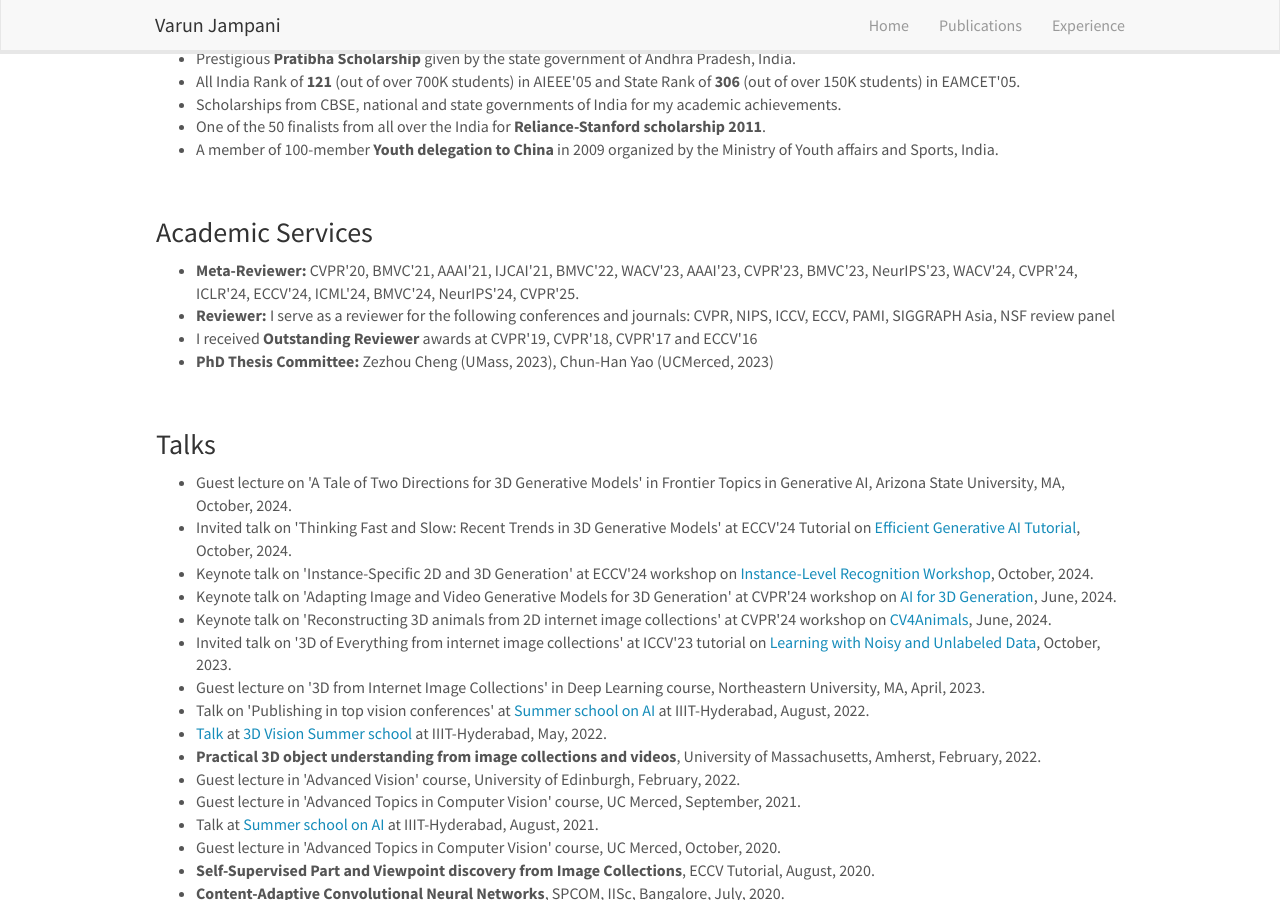
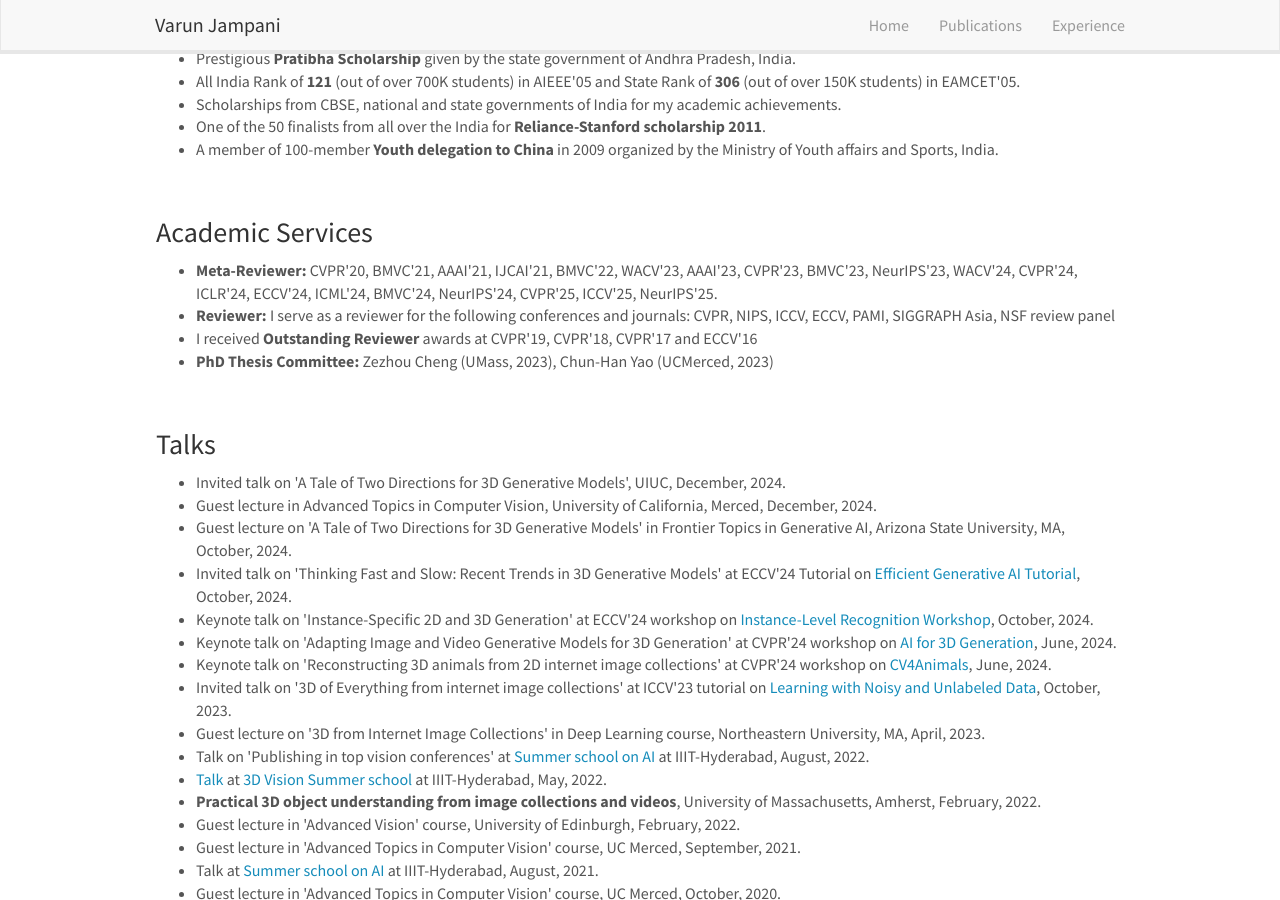
Before and after one commit to varunjampani/varunjampani.github.io, a Jekyll site: the page built from _pages/experience.md, in a window 1280 px wide and 900 px high, scrolled down 340 px. Built offline with Jekyll 4.4.1, drawn with Linux system fonts in a browser that asks for light colours; nearby versions of some CDN libraries.

Commit message:
Update experience.md

```diff
--- a/_pages/experience.md
+++ b/_pages/experience.md
@@ -31,7 +31,7 @@ permalink: /experience
 
 <h3>Academic Services</h3>
 <ul>
-<li><strong>Meta-Reviewer:</strong> CVPR'20, BMVC'21, AAAI'21, IJCAI'21, BMVC'22, WACV'23, AAAI'23, CVPR'23, BMVC'23, NeurIPS'23, WACV'24, CVPR'24, ICLR'24, ECCV'24, ICML'24, BMVC'24, NeurIPS'24, CVPR'25.</li>
+<li><strong>Meta-Reviewer:</strong> CVPR'20, BMVC'21, AAAI'21, IJCAI'21, BMVC'22, WACV'23, AAAI'23, CVPR'23, BMVC'23, NeurIPS'23, WACV'24, CVPR'24, ICLR'24, ECCV'24, ICML'24, BMVC'24, NeurIPS'24, CVPR'25, ICCV'25, NeurIPS'25.</li>
 <li><strong>Reviewer:</strong> I serve as a reviewer for the following conferences and journals: CVPR, NIPS, ICCV, ECCV, PAMI, SIGGRAPH Asia, NSF review panel</li>
 <li>I received <strong>Outstanding Reviewer</strong> awards at CVPR'19, CVPR'18, CVPR'17 and ECCV'16 </li>
 <li><strong>PhD Thesis Committee:</strong> Zezhou Cheng (UMass, 2023), Chun-Han Yao (UCMerced, 2023)</li>
@@ -41,6 +41,9 @@ permalink: /experience
 
 <h3>Talks</h3>
 <ul>
+
+<li>Invited talk on 'A Tale of Two Directions for 3D Generative Models', UIUC, December, 2024.</li>
+<li>Guest lecture in Advanced Topics in Computer Vision, University of California, Merced, December, 2024.</li>
 <li>Guest lecture on 'A Tale of Two Directions for 3D Generative Models' in Frontier Topics in Generative AI, Arizona State University, MA, October, 2024.</li>
 <li>Invited talk on 'Thinking Fast and Slow: Recent Trends in 3D Generative Models' at ECCV'24 Tutorial on <a href="https://efficient-genai.github.io/index.html">Efficient Generative AI Tutorial</a>, October, 2024.</li>
 <li>Keynote talk on 'Instance-Specific 2D and 3D Generation' at ECCV'24 workshop on <a href="https://ilr-workshop.github.io/ECCVW2024/">Instance-Level Recognition Workshop</a>, October, 2024.</li>
```
